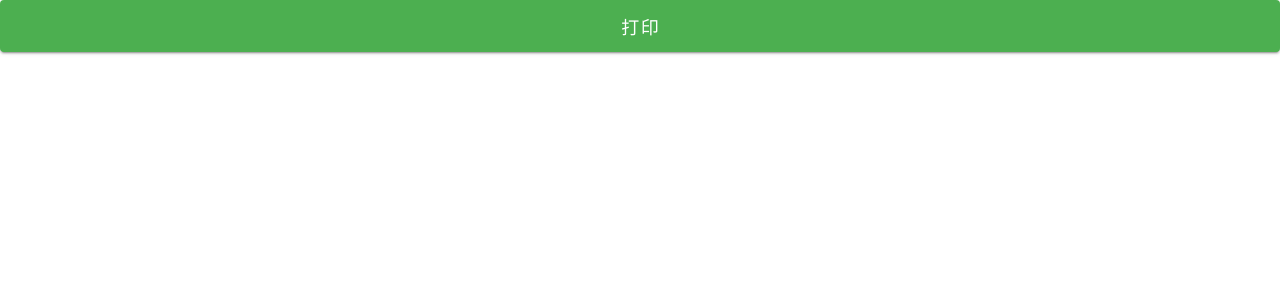
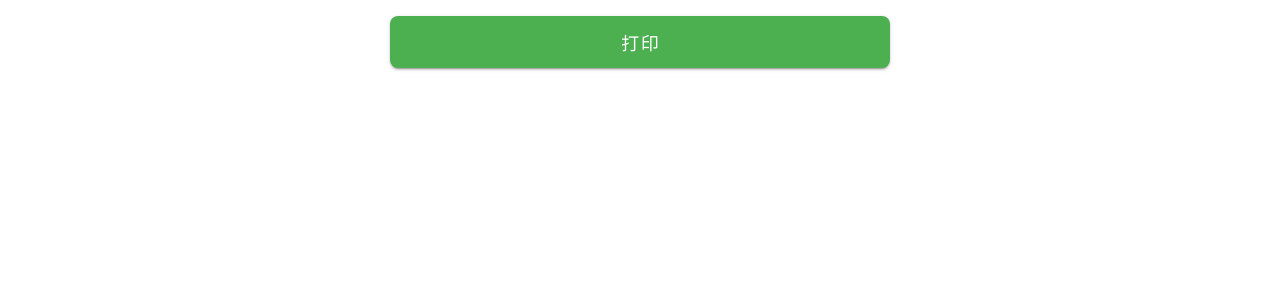
Before and after one commit to APeng215/AnticounterfeitFrontend, a Vue app: page /print-qrcodes in a window 1280 px wide. Shown: the top 300 px of the page. Built offline with nearby package versions, Linux system fonts and the light colour scheme; what vue-konva would draw is missing.

Commit message:
Add css attributes for print button

```diff
--- a/src/pages/print-qrcodes.vue
+++ b/src/pages/print-qrcodes.vue
@@ -41,7 +41,9 @@ export default {
 </script>
 
 <template>
-  <v-btn @click="print" class="no-print" size="x-large" color="success">打印</v-btn>
+  <div class="d-flex justify-center no-print">
+    <v-btn @click="print" class="no-print my-4" min-width="500" max-width="500" size="x-large" color="success" rounded="lg" elevation="2">打印</v-btn>
+  </div>
   <div class="d-flex flex-wrap justify-center bg-container" id="pdfDom">
     <v-card
       color="indigo"
```
